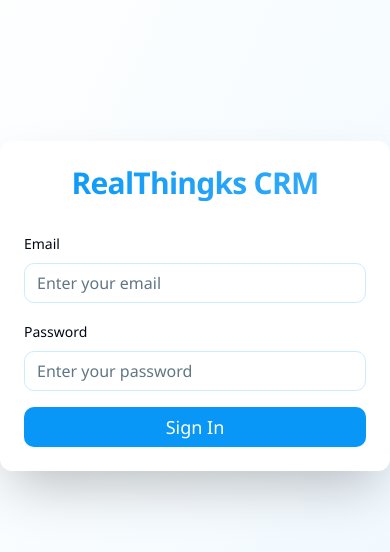
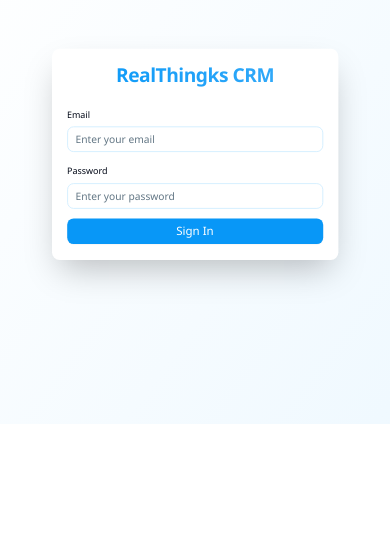
Before and after one commit to RealThingks-AI/Insidesales-40-mit, a React (Vite) app: page /auth in a window 390 px wide. Shown: the part 116-668 px from the top of the page. Built offline with nearby package versions, Linux system fonts and the light colour scheme.

Commit message:
Adjust dashboard zoom level
Set the default zoom level of the dashboard to 80% to provide a more condensed view, similar to browser zoom. This change maintains existing functionality and layout responsiveness across different screen sizes.

```diff
--- a/src/index.css
+++ b/src/index.css
@@ -1,3 +1,4 @@
+
 @tailwind base;
 @tailwind components;
 @tailwind utilities;
@@ -133,6 +134,25 @@ All colors MUST be HSL.
   }
 }
 
+/* Global 80% zoom for the entire application */
+html {
+  zoom: 0.8;
+  -moz-transform: scale(0.8);
+  -moz-transform-origin: 0 0;
+  -webkit-transform: scale(0.8);
+  -webkit-transform-origin: 0 0;
+  -ms-transform: scale(0.8);
+  -ms-transform-origin: 0 0;
+  transform: scale(0.8);
+  transform-origin: 0 0;
+}
+
+/* Adjust body to compensate for scaling */
+body {
+  width: 125%; /* 100% / 0.8 = 125% to maintain full viewport coverage */
+  height: 125%;
+}
+
 /* Animation utilities */
 .hover-scale {
   @apply transition-transform duration-200 hover:scale-105;
```
